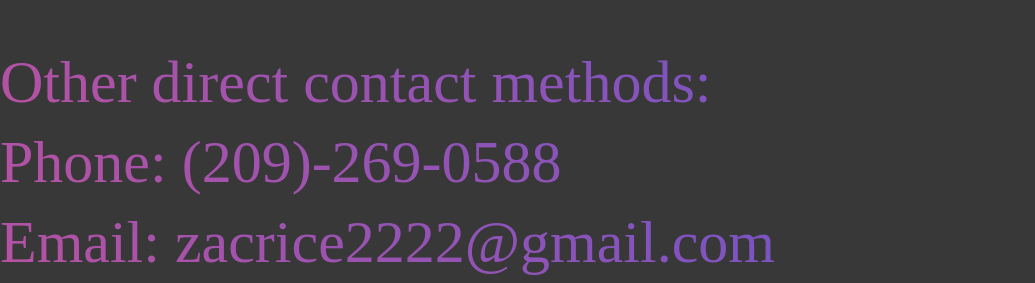
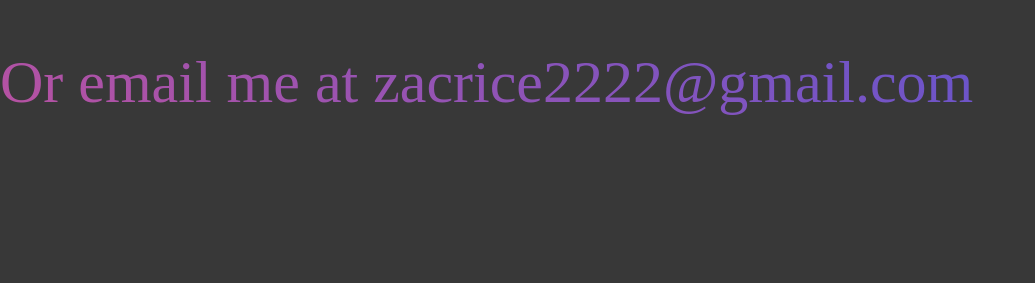
Before and after one commit to Zac2222/PortfolioWebApp, a React (Vite) app: page /Contact in a window 1280 px wide. Shown: the part 664-947 px from the top of the page, without its empty margins (0-1035 px from the left). After the commit the page ends 800 px from the top, so only its background shows below. Built offline with nearby package versions, Linux system fonts and the light colour scheme; a web font is replaced by a local one.

Commit message:
small edit to contact page

```diff
--- a/src/components/Contact.tsx
+++ b/src/components/Contact.tsx
@@ -130,9 +130,8 @@
       </Form>
 
       <div>
-      <h2 className="boop emailText ">Other direct contact methods:</h2>
-      <h2 className="boop emailText ">Phone: (209)-269-0588</h2>
-      <h2 className="boop emailText ">Email: zacrice2222@gmail.com</h2>
+
+      <h2 className="boop emailText ">Or email me at zacrice2222@gmail.com</h2>
 
       </div>
 
```
